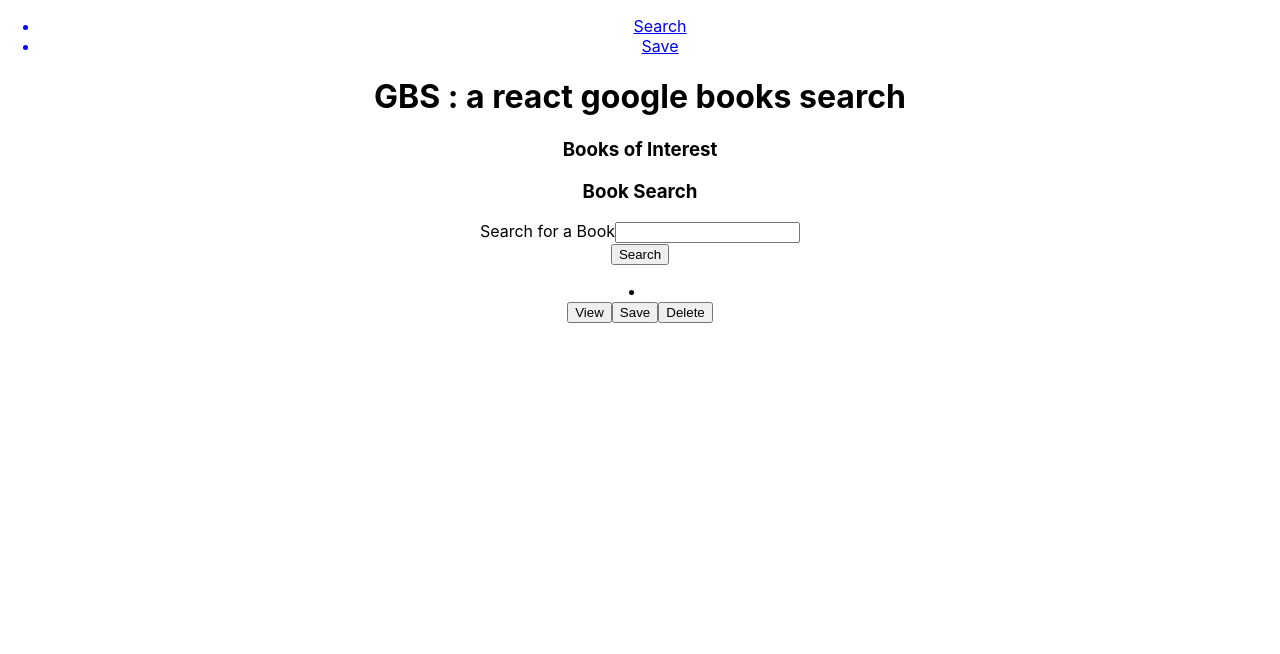
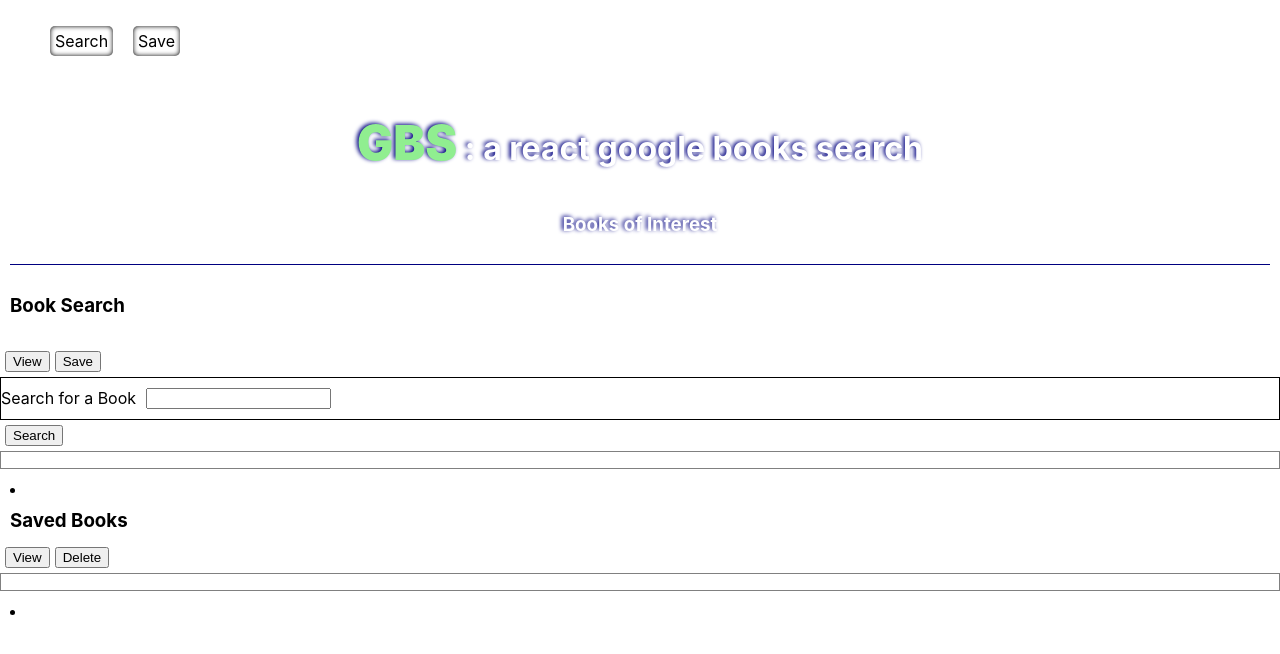
Before and after one commit to MarthaPotts/GBS, a React (Create React App) app in the folder gbs/: page / in a window 1280 px wide. Shown: the top 654 px of the page. Built offline with nearby package versions, Linux system fonts and the light colour scheme.

Commit message:
pre-format page structure, styling added

```diff
--- a/gbs/src/App.css
+++ b/gbs/src/App.css
@@ -1,5 +1,5 @@
 .App {
-  text-align: center;
+  /* text-align: center; */
 }
 
 .App-logo {
@@ -36,3 +36,6 @@
     transform: rotate(360deg);
   }
 }
+.saved {
+  margin: 10px;
+}
--- a/gbs/src/App.js
+++ b/gbs/src/App.js
@@ -16,14 +16,22 @@
     <div className="App">
       <Nav />
       <Header />
+
       <SearchForm />
+      <ViewBtn />
+      <SaveBtn />
       <Input />
       <SearchBtn />
+
       <DisplayResult />
       <ListItem />
+
+      <h3 className='saved'>Saved Books</h3>
       <ViewBtn />
-      <SaveBtn />
       <DeleteBtn />
+      <DisplayResult />
+      <ListItem />
+
 
 
     </div>
--- a/gbs/src/components/Header/header.css
+++ b/gbs/src/components/Header/header.css
@@ -0,0 +1,28 @@
+.header-container {
+    border-bottom: solid 1px navy;
+    display: flex;
+    justify-content: center;
+    align-items: center;
+    flex-direction: column;
+    text-align: center;
+    margin: 10px;
+    padding: 10px;
+    /* border-radius: 5px; */
+    /* box-shadow: 5px 5px 10px;    */
+    /* box-shadow: inset 0 0 5px;  */
+}
+.header-title {
+    display: flex;
+    justify-content: center;
+    align-items: center;
+    flex-direction: column;
+}
+.header-text, .header-desc-text {
+    text-shadow: -2px -1px 4px navy;
+    color: white
+}
+.header-span {
+    color: lightgreen;
+    font-weight: bolder;
+    font-size: 48px;
+}
--- a/gbs/src/components/Nav/nav.css
+++ b/gbs/src/components/Nav/nav.css
@@ -0,0 +1,17 @@
+.nav-link {
+    list-style-type: none;
+    text-decoration: none;
+}
+.nav-li {
+    /* text-decoration: none;  */
+    color: black;
+    margin: 10px;
+    box-shadow: inset 0 0 5px;
+    padding: 5px;
+    border-radius: 5px;
+}
+.nav-list {
+    display: flex;
+    flex-flow: row wrap;
+    justify-content: flex-start;
+}
--- a/gbs/src/components/SearchForm/input.css
+++ b/gbs/src/components/SearchForm/input.css
@@ -0,0 +1,8 @@
+.input-container {
+    display: flex;
+    border: solid 1px black;
+    align-items: center;
+}
+.input {
+ margin: 10px;
+}
--- a/gbs/src/components/SearchForm/searchbtn.css
+++ b/gbs/src/components/SearchForm/searchbtn.css
@@ -0,0 +1,3 @@
+.search-btn {
+    margin: 5px;
+}
--- a/gbs/src/components/SearchForm/searchform.css
+++ b/gbs/src/components/SearchForm/searchform.css
@@ -0,0 +1,7 @@
+.form-container {
+    /* border: solid 1px black;  */
+}
+.form-heading {
+    /* border: solid 1px black; */
+    padding: 10px;
+}
--- a/gbs/src/components/SearchResult/displayresult.css
+++ b/gbs/src/components/SearchResult/displayresult.css
@@ -0,0 +1,3 @@
+.display-results-container {
+    border: solid 1px gray;
+}
--- a/gbs/src/components/SearchResult/listitem.css
+++ b/gbs/src/components/SearchResult/listitem.css
@@ -0,0 +1,3 @@
+.result-list-item {
+    margin: 10px;
+}
--- a/gbs/src/components/ViewBtn/viewbtn.css
+++ b/gbs/src/components/ViewBtn/viewbtn.css
@@ -0,0 +1,3 @@
+.vw-btn {
+    margin: 5px;
+}
```
